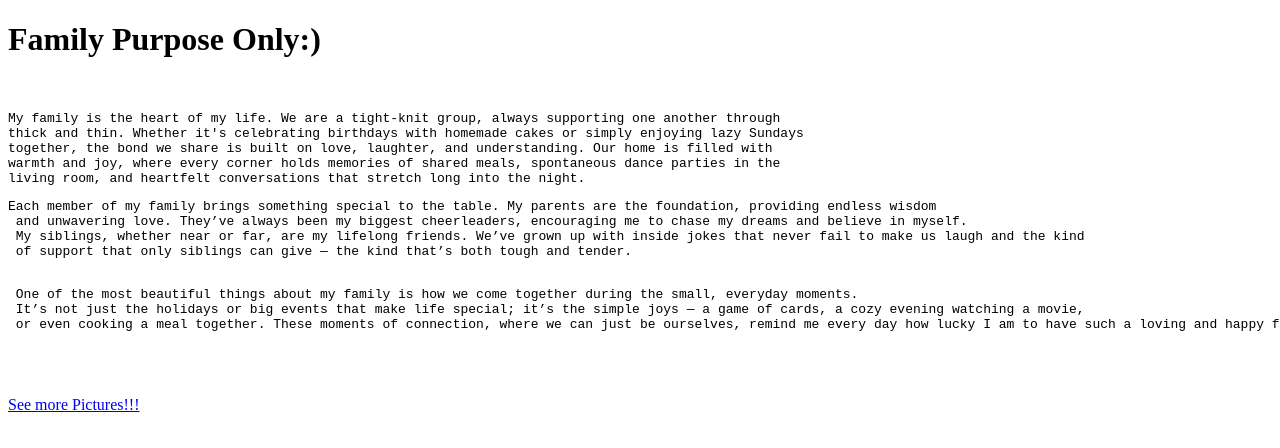
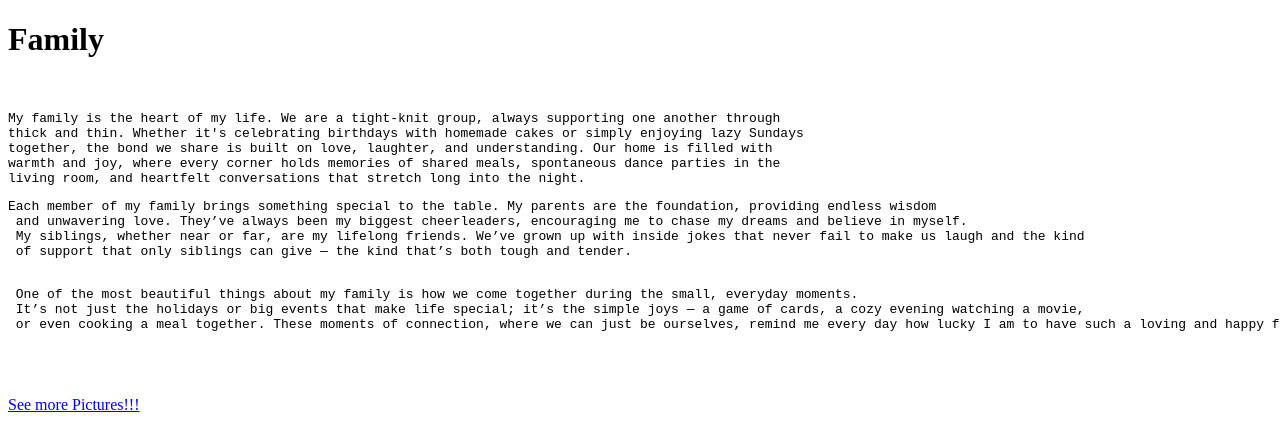
Before and after one commit to hahahaigopko8-sketch/myportfolio, a plain HTML site: page Family.html in a window 1280 px wide. Shown: the top 448 px of the page. Drawn offline with Linux system fonts and the light colour scheme.

Commit message:
Update Family.html

```diff
--- a/Family.html
+++ b/Family.html
@@ -3,7 +3,7 @@
 <head><title>Family</title></head>
 <body style='backround-color:darkgray;'>
 
-     <h1>Family Purpose Only:)</h1>
+     <h1>Family</h1>
 	 <br>
  <pre>
 My family is the heart of my life. We are a tight-knit group, always supporting one another through
@@ -34,4 +34,5 @@ Each member of my family brings something special to the table. My parents are t
 <a href="family_album.html">
 
 </body>
+
 </html>
```
